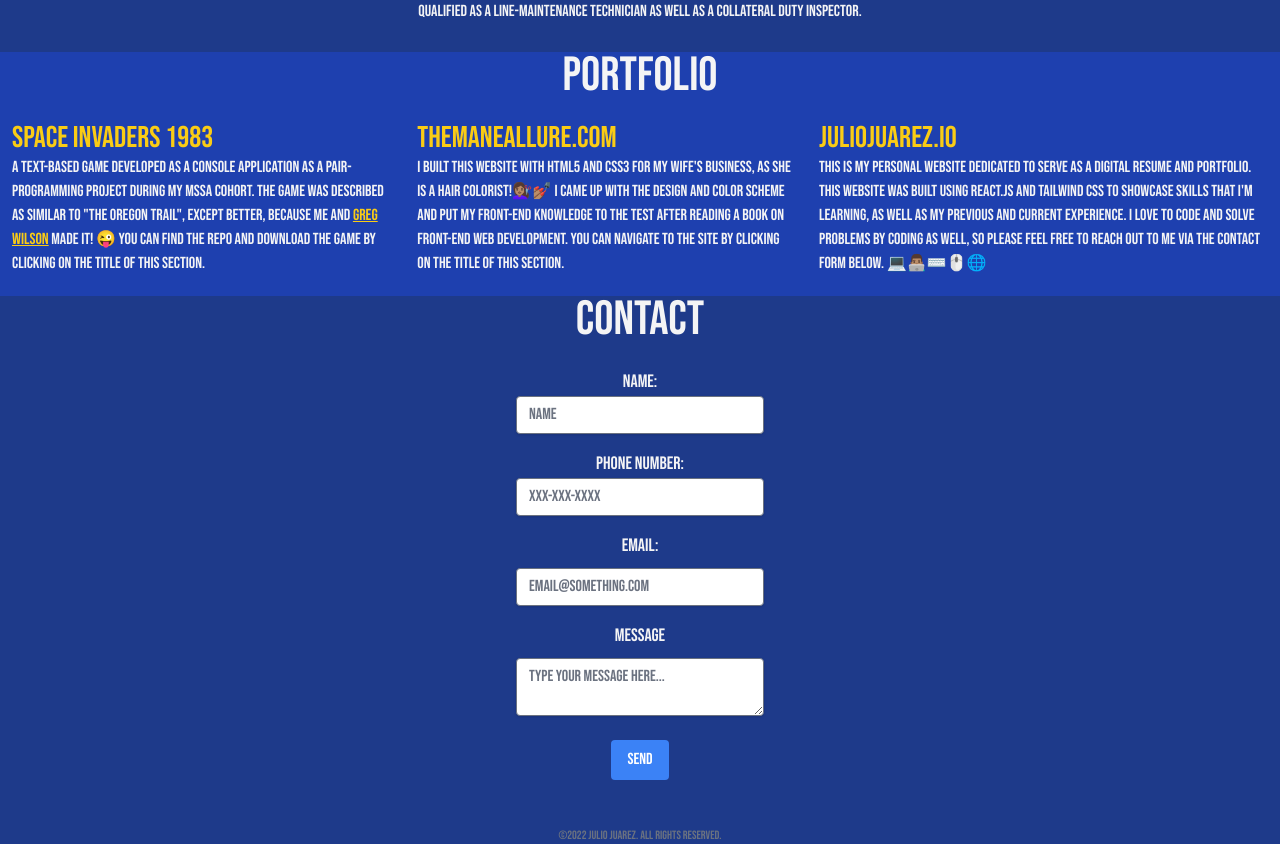
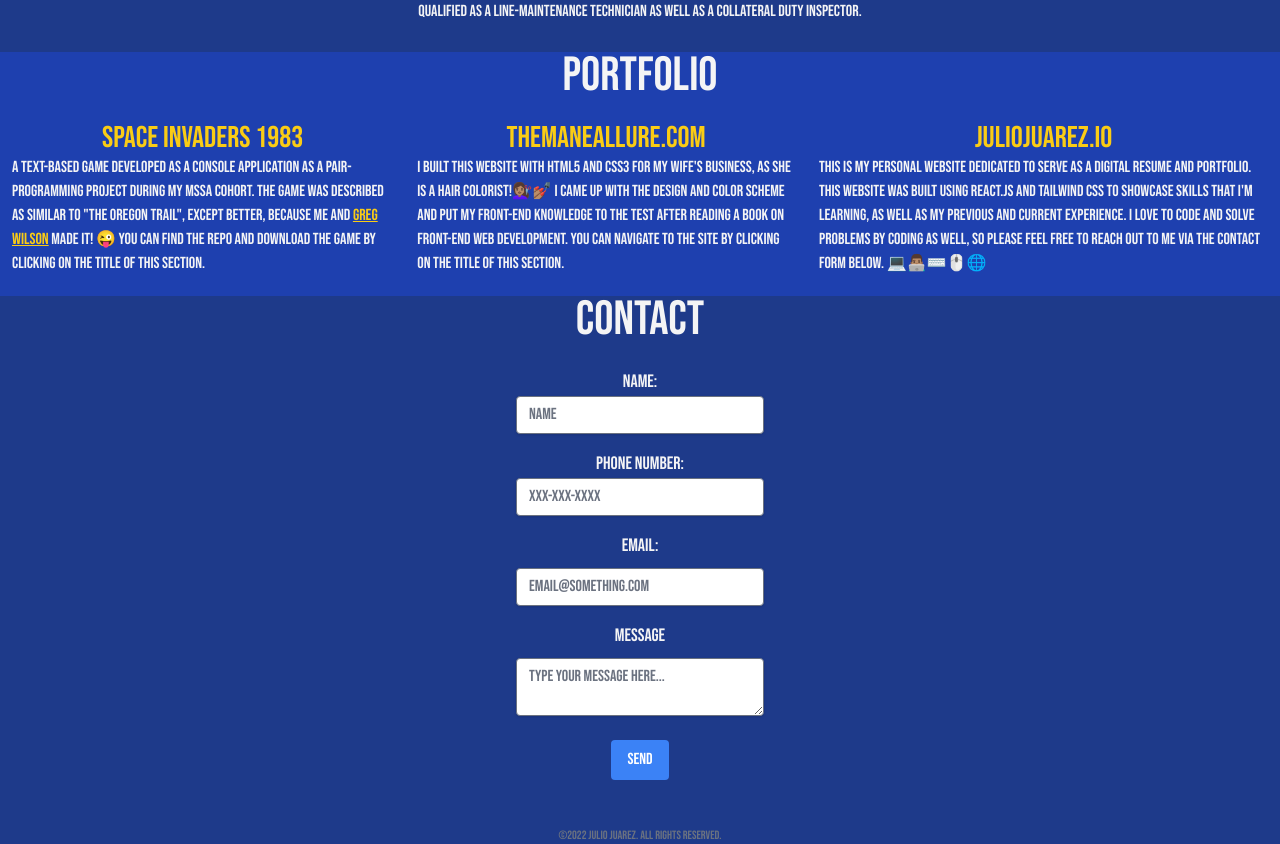
Before and after one commit to jjuarez5/jjs-personal-site, a React (Create React App) app: page / in a window 1280 px wide. Shown: the part 1240-2084 px from the top of the page. Built offline with nearby package versions, Linux system fonts and the light colour scheme.

Commit message:
justify titles

```diff
--- a/src/Portfolio.js
+++ b/src/Portfolio.js
@@ -4,7 +4,7 @@
       <h1 className="text-5xl text-center">Portfolio</h1>
       <div className="flex flex-row justify-end">
         <div className="py-5 flex flex-col">
-          <h3 className="text-3xl text-yellow-400 px-3">
+          <h3 className="text-3xl text-yellow-400 px-3 text-center">
             <a
               className="hover:underline"
               href="https://github.com/jjuarez5/Space-Explorer-Console-App-Game"
@@ -28,7 +28,7 @@
           </p>
         </div>
         <div className="py-5 flex flex-col">
-          <h3 className="text-3xl text-yellow-400 px-3">
+          <h3 className="text-3xl text-yellow-400 px-3 text-center">
             <a className="hover:underline" href="https://www.themaneallure.com">
               TheManeAllure.com
             </a>
@@ -42,7 +42,7 @@
           </p>
         </div>
         <div className="py-5 flex flex-col">
-          <h3 className="text-3xl text-yellow-400 px-3">
+          <h3 className="text-3xl text-yellow-400 px-3 text-center">
             <a className="hover:underline" href="#home">
               juliojuarez.io
             </a>
```
